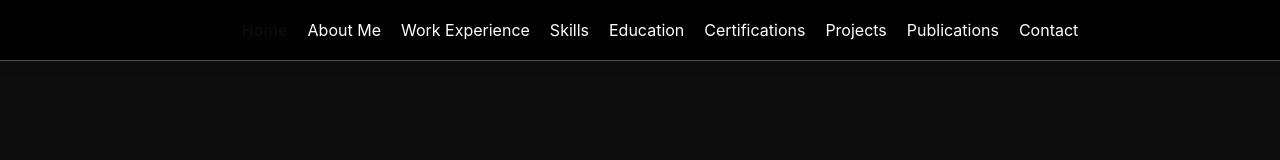
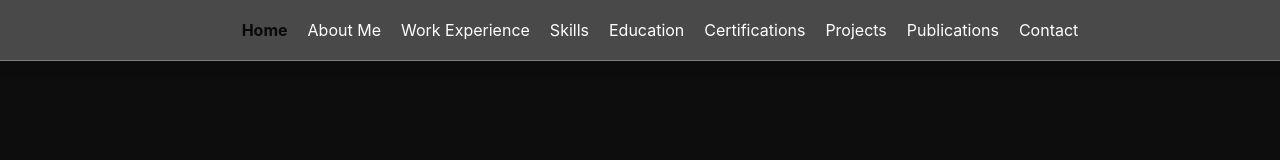
Before and after one commit to nihalgbailur/Portfolio_website_nihalgbailur, a React (Create React App) app: page / in a window 1280 px wide. Shown: the top 160 px of the page. Built offline with nearby package versions, Linux system fonts and the light colour scheme.

Commit message:
Active link is black, others are white

```diff
--- a/src/components/Navbar.js
+++ b/src/components/Navbar.js
@@ -6,7 +6,7 @@ const NavbarContainer = styled.nav`
   top: 0;
   width: 100%;
   padding: 20px;
-  background:  rgba(0, 0, 0, 0.8);
+  background: rgba(255, 255, 255, 0.25);
   box-shadow: 0 4px 12px rgba(0, 0, 0, 0.1);
   backdrop-filter: blur(10px);
   -webkit-backdrop-filter: blur(10px);
@@ -23,7 +23,7 @@ const NavLinks = styled.div`
 
 const NavLink = styled.a`
   font-size: 16px;
-  color: ${(props) => (props.active ? '#080a09' : '#fff')}; /* Active link is blue, others are white */
+  color: ${(props) => (props.active ? '#080a09' : '#fff')}; /* Active link is black, others are white */
   font-weight: ${(props) => (props.active ? 'bold' : 'normal')};
   text-decoration: none;
 
```
